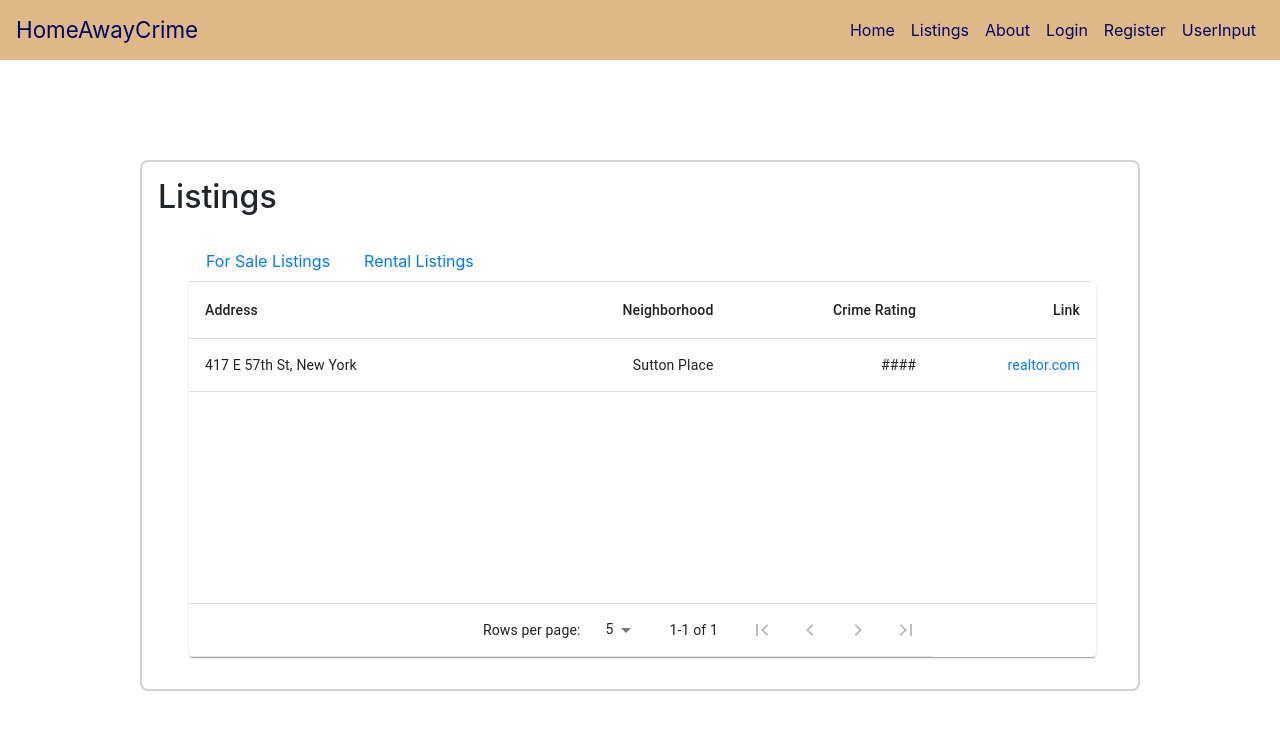
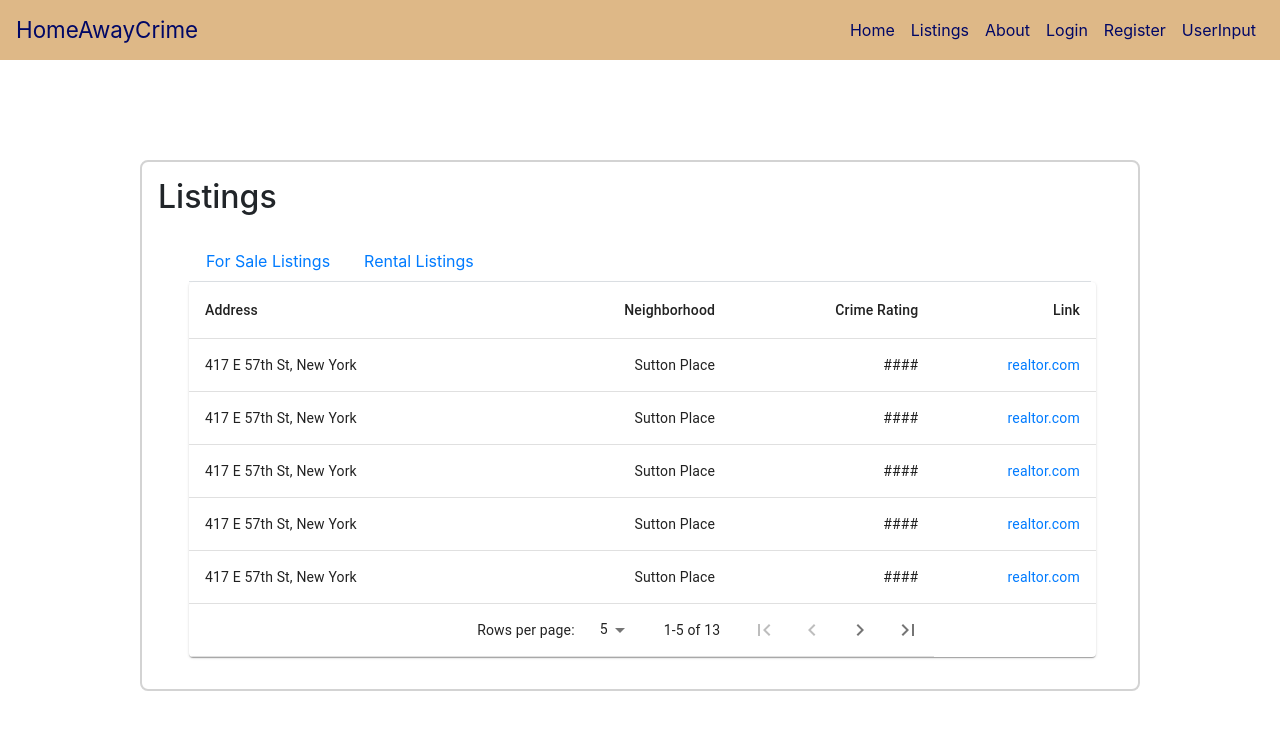
Before and after one commit to oescousse/CrimeDataApp, a React (Create React App) app: page /listings in a window 1280 px wide. Shown: the top 730 px of the page. Built offline with nearby package versions, Linux system fonts and the light colour scheme.

Commit message:
updated tables/pagination to materical core ex.

```diff
--- a/src/components/Listings/ListingsTable/ListingsTable.js
+++ b/src/components/Listings/ListingsTable/ListingsTable.js
@@ -1,7 +1,7 @@
 import TableHead from '@material-ui/core/TableHead';
 import React from 'react';
 import PropTypes from 'prop-types';
-import { makeStyles, useTheme } from '@material-ui/core/styles';
+import { useTheme } from '@material-ui/core/styles';
 import Table from '@material-ui/core/Table';
 import TableBody from '@material-ui/core/TableBody';
 import TableCell from '@material-ui/core/TableCell';
@@ -15,16 +15,12 @@ import FirstPageIcon from '@material-ui/icons/FirstPage';
 import KeyboardArrowLeft from '@material-ui/icons/KeyboardArrowLeft';
 import KeyboardArrowRight from '@material-ui/icons/KeyboardArrowRight';
 import LastPageIcon from '@material-ui/icons/LastPage';
+import paginationStyles from "./PaginationStyle";
+import tableStyles from "./ListingsTableStyles";
 
-const useStyles1 = makeStyles((theme) => ({
-  root: {
-    flexShrink: 0,
-    marginLeft: theme.spacing(2.5),
-  },
-}));
 
 function TablePaginationActions(props) {
-  const classes = useStyles1();
+  const classes = paginationStyles();
   const theme = useTheme();
   const { count, page, rowsPerPage, onChangePage } = props;
 
@@ -81,28 +77,28 @@ TablePaginationActions.propTypes = {
   rowsPerPage: PropTypes.number.isRequired,
 };
 
-// function createData(name, calories, fat) {
-//   return { name, calories, fat };
-// }
 function createData(address, neighborhood, rating, link) {
   return { address, neighborhood, rating, link };
 }
 
 const rows = [
   createData('417 E 57th St, New York', 'Sutton Place', "####", <a href="https://www.realtor.com/realestateandhomes-detail/417-E-57th-St_New-York_NY_10022_M93827-80821">realtor.com</a>),
+  createData('417 E 57th St, New York', 'Sutton Place', "####", <a href="https://www.realtor.com/realestateandhomes-detail/417-E-57th-St_New-York_NY_10022_M93827-80821">realtor.com</a>),
+  createData('417 E 57th St, New York', 'Sutton Place', "####", <a href="https://www.realtor.com/realestateandhomes-detail/417-E-57th-St_New-York_NY_10022_M93827-80821">realtor.com</a>),
+  createData('417 E 57th St, New York', 'Sutton Place', "####", <a href="https://www.realtor.com/realestateandhomes-detail/417-E-57th-St_New-York_NY_10022_M93827-80821">realtor.com</a>),
+  createData('417 E 57th St, New York', 'Sutton Place', "####", <a href="https://www.realtor.com/realestateandhomes-detail/417-E-57th-St_New-York_NY_10022_M93827-80821">realtor.com</a>),
+  createData('417 E 57th St, New York', 'Sutton Place', "####", <a href="https://www.realtor.com/realestateandhomes-detail/417-E-57th-St_New-York_NY_10022_M93827-80821">realtor.com</a>),
+  createData('417 E 57th St, New York', 'Sutton Place', "####", <a href="https://www.realtor.com/realestateandhomes-detail/417-E-57th-St_New-York_NY_10022_M93827-80821">realtor.com</a>),
+  createData('417 E 57th St, New York', 'Sutton Place', "####", <a href="https://www.realtor.com/realestateandhomes-detail/417-E-57th-St_New-York_NY_10022_M93827-80821">realtor.com</a>),
+  createData('417 E 57th St, New York', 'Sutton Place', "####", <a href="https://www.realtor.com/realestateandhomes-detail/417-E-57th-St_New-York_NY_10022_M93827-80821">realtor.com</a>),
+  createData('417 E 57th St, New York', 'Sutton Place', "####", <a href="https://www.realtor.com/realestateandhomes-detail/417-E-57th-St_New-York_NY_10022_M93827-80821">realtor.com</a>),
+  createData('417 E 57th St, New York', 'Sutton Place', "####", <a href="https://www.realtor.com/realestateandhomes-detail/417-E-57th-St_New-York_NY_10022_M93827-80821">realtor.com</a>),
+  createData('417 E 57th St, New York', 'Sutton Place', "####", <a href="https://www.realtor.com/realestateandhomes-detail/417-E-57th-St_New-York_NY_10022_M93827-80821">realtor.com</a>),
+  createData('417 E 57th St, New York', 'Sutton Place', "####", <a href="https://www.realtor.com/realestateandhomes-detail/417-E-57th-St_New-York_NY_10022_M93827-80821">realtor.com</a>),
 ]
 
-const useStyles2 = makeStyles({
-  table: {
-    minWidth: 500,
-  },
-  root: {
-    width: '208%'
-  }
-});
-
-export default function CustomPaginationActionsTable() {
-  const classes = useStyles2();
+export default function DataTable(props) {
+  const classes = tableStyles();
   const [page, setPage] = React.useState(0);
   const [rowsPerPage, setRowsPerPage] = React.useState(5);
 
--- a/src/components/Listings/ListingsTable/ListingsTableStyles.js
+++ b/src/components/Listings/ListingsTable/ListingsTableStyles.js
@@ -1,29 +1,15 @@
-import styled from 'styled-components';
+import { makeStyles } from '@material-ui/core/styles'
 
-const Styles = styled.div `
 
-  table {
-    width: 205%;
-    border-spacing: 0;
-    border: 1px solid black;
-    tr {
-      :last-child {
-        td {
-          border-bottom: 0;
-        }
-      }
-    }
-    th,
-    td {
-      margin: 0;
-      padding: 1rem;
-      border-bottom: 1px solid black;
-      border-right: 1px solid black;
-      :last-child {
-        border-right: 0;
-      }
-    }
+
+
+export const tableStyles = makeStyles({
+  table: {
+    minWidth: 500,
+  },
+  root: {
+    width: '208%'
   }
-`;
+});
 
-export default Styles;
+export default tableStyles;
--- /dev/null
+++ b/src/components/Listings/ListingsTable/PaginationStyle.js
@@ -0,0 +1,11 @@
+import { makeStyles } from '@material-ui/core/styles'
+
+
+export const paginationStyles = makeStyles((theme) => ({
+  root: {
+    flexShrink: 0,
+    marginLeft: theme.spacing(2.5),
+  },
+}));
+
+export default paginationStyles;
--- a/src/components/Listings/ListingsTabs/ForSaleListings.js
+++ b/src/components/Listings/ListingsTabs/ForSaleListings.js
@@ -6,7 +6,7 @@ class ForSaleListings extends Component {
 
   render(){
     return (
-      <div><DataTable /></div>
+      <div><DataTable listingType="forSale"/></div>
       )
   }
 }
--- a/src/components/Listings/ListingsTabs/RentalListings.js
+++ b/src/components/Listings/ListingsTabs/RentalListings.js
@@ -6,7 +6,7 @@ class RentalListings extends Component {
 
   render(){
     return (
-      <div><DataTable/></div>
+      <div><DataTable listingType="rental"/></div>
     )
   }
 }
```
Also changed, not shown: src/components/Listings/ListingsTable/Pagination.css (deleted, +0 -8 lines).
